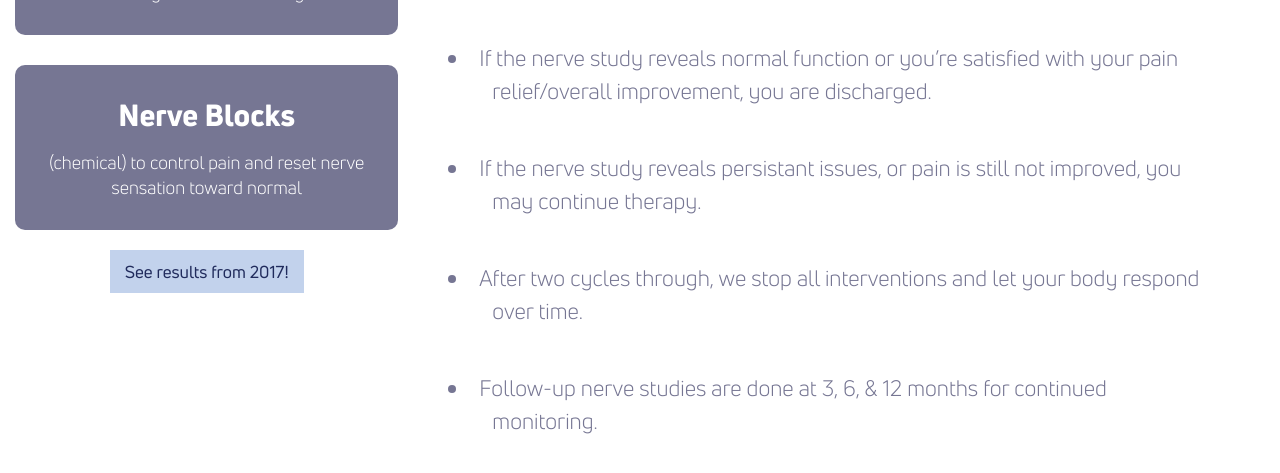
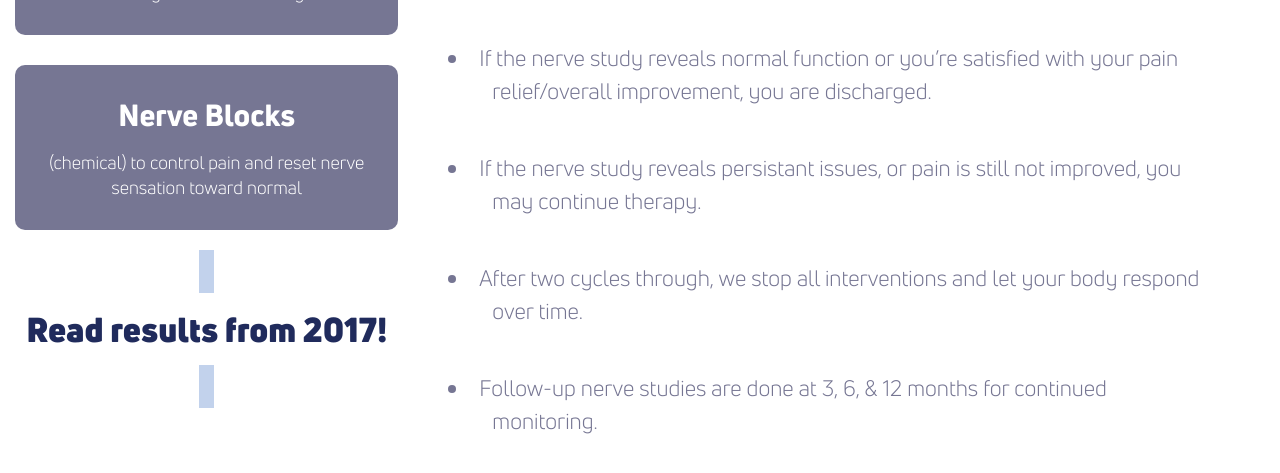
Before and after one commit to theneverwoods/gerstenberg.clinic, a Jekyll site: the page built from services/lower-extremity-treatment.html, in a window 1280 px wide and 900 px high, scrolled down 1374 px, cut to the strip 0-478 px from the top of the window. Shown: the top 473 px of the strip. Built offline with Jekyll 4.4.1, drawn with Linux system fonts in a browser that asks for light colours.

Commit message:
Update lower-extremity-treatment.html

```diff
--- a/services/lower-extremity-treatment.html
+++ b/services/lower-extremity-treatment.html
@@ -51,9 +51,11 @@ redirect_from: /foot-pain
 			<h2>Nerve Blocks</h2>
 			<p>(chemical) to control pain and reset nerve sensation toward normal</p>
 		</div>
-		<div height="20px">
+		<div height="30px">
 		</div>
-		<a href="../pdf/results2017.pdf" target="_blank" class="btn">See results from 2017!</a>
+		<a href="../pdf/results2017.pdf" target="_blank" class="btn">
+			<h1>Read results from 2017!</h1>
+		</a>
 	</div>
 	<div class="two-thirds">
 		<h3>Treatment Schedule</h3>
```
